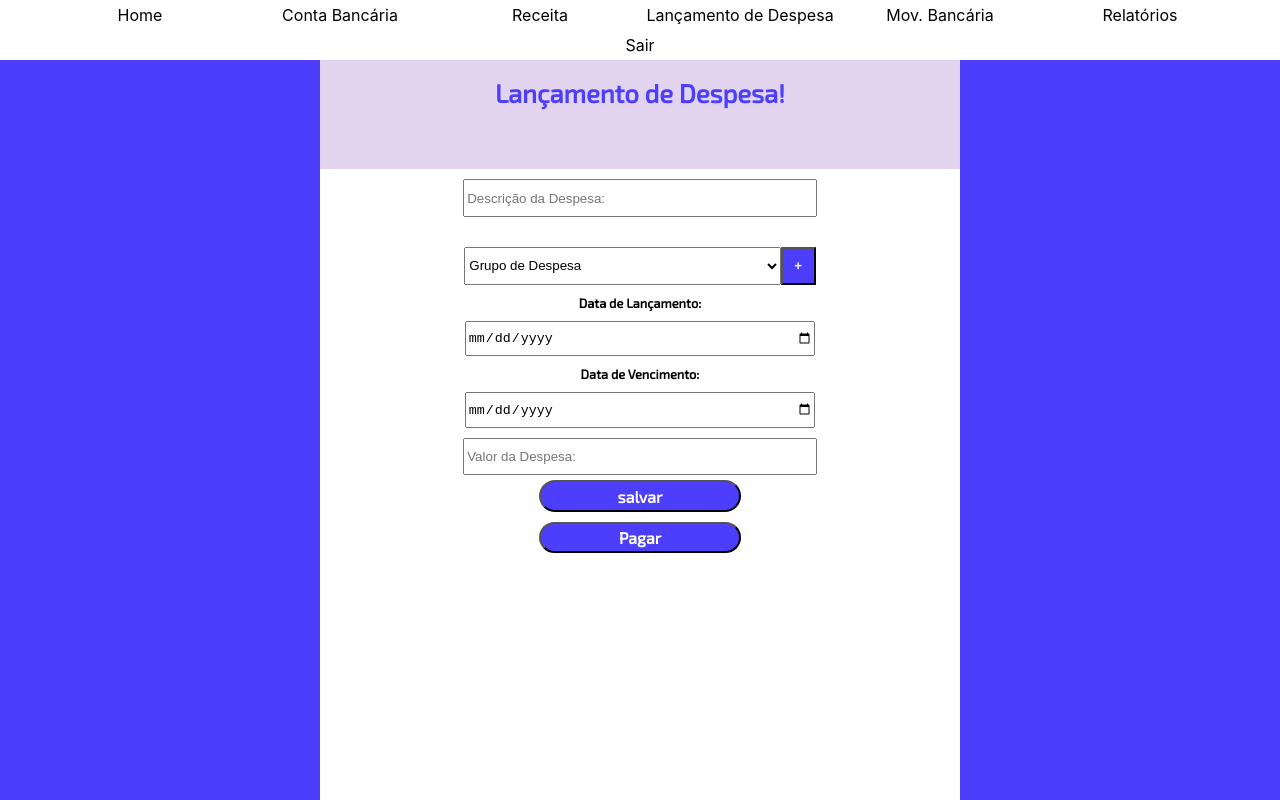
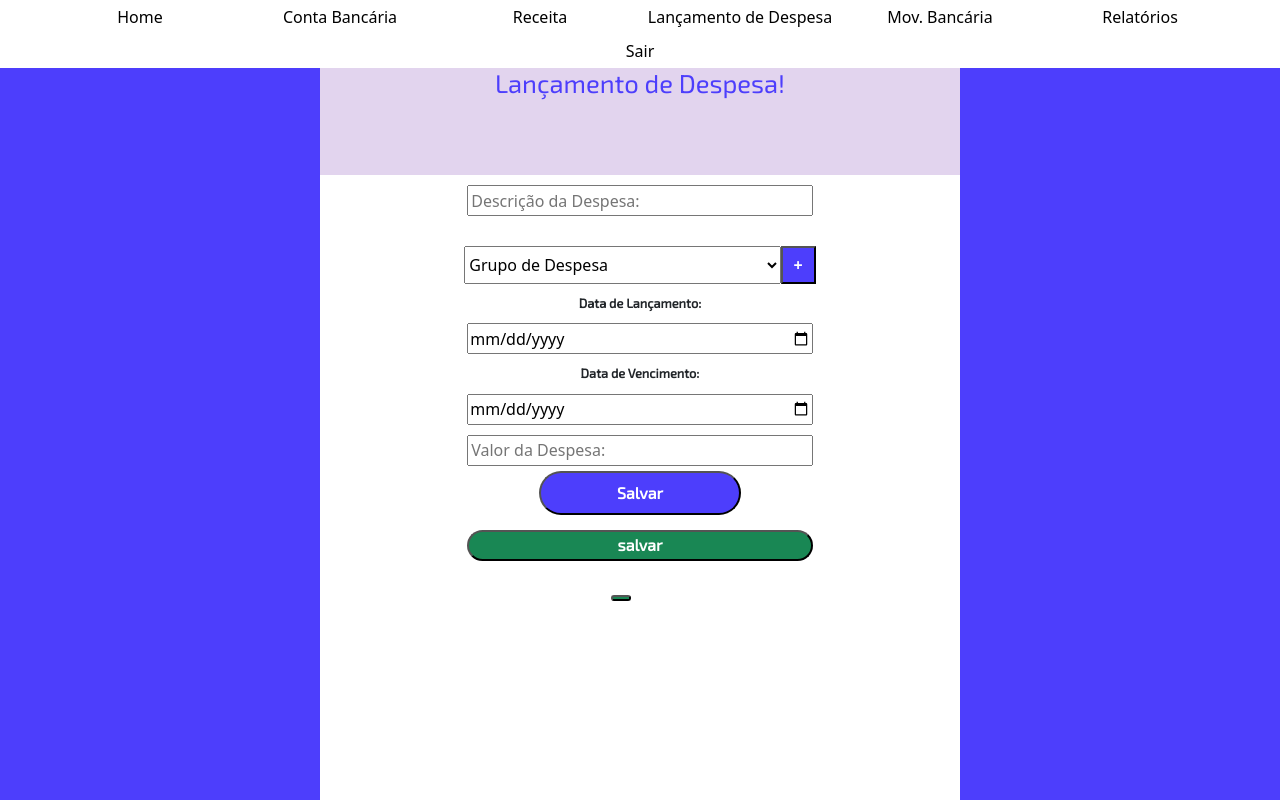
Before and after one commit to jwpires/ProjetoIntegradorSenac, a React (Create React App) app in the folder Projeto Integrador/projeto-cpf/: page /lancamento/Despesa in a window 1280 px wide. Built offline with nearby package versions, Linux system fonts and the light colour scheme.

Commit message:
atualizando

```diff
--- a/Projeto Integrador/projeto-cpf/package.json
+++ b/Projeto Integrador/projeto-cpf/package.json
@@ -10,10 +10,13 @@
     "@types/node": "^16.18.24",
     "@types/react": "^18.0.37",
     "@types/react-dom": "^18.0.11",
+    "bootstrap": "^5.2.3",
     "react": "^18.2.0",
     "react-dom": "^18.2.0",
     "react-router-dom": "^6.11.0",
     "react-scripts": "5.0.1",
+    "reactstrap": "^9.1.10",
+    "save": "^2.9.0",
     "typescript": "^4.9.5",
     "uuid": "^9.0.0",
     "web-vitals": "^2.1.4"
--- a/Projeto Integrador/projeto-cpf/src/components/pages/lancamentoDespesa.tsx
+++ b/Projeto Integrador/projeto-cpf/src/components/pages/lancamentoDespesa.tsx
@@ -2,7 +2,15 @@ import '../../style/style.css';
 import HeaderMenu from '../header/HeaderMenu';
 import { useNavigate } from 'react-router-dom';
 
+import React, { useState } from 'react';
+import { Button, Modal, ModalHeader, ModalBody, ModalFooter } from 'reactstrap';
+
 function LancamentoDespesa(){
+/**--------------------------------------------*/
+    const [modal, setModal] = useState(false);
+
+    const toggle = () => setModal(!modal);
+/**--------------------------------------------*/
     const navegacao = useNavigate();
 
     function handleClickGrupoDespesa(){
@@ -27,7 +35,7 @@ function LancamentoDespesa(){
 
                     <div className='divCadBanco'>
 
-                        <form action="" method="post" className="cadBanco">
+                        <form action=""  className="cadBanco">
                             <input type="text" name="" id="" placeholder='Descrição da Despesa:' />
                             <div className='adiciona-banco'>
                                 <select name="GrupoDespesa" id="">
@@ -48,8 +56,58 @@ function LancamentoDespesa(){
                                 <button type='button' > + </button> {}
                             </div>                                                      */}
 
-                            <input type="submit" id='salvar' value="salvar" />
-                            <button type="submit" className='botao-padrao' onClick={handleClickConfirmaPagamento}>Pagar</button>
+
+                            <button className="botao-padrao">Salvar</button>
+
+
+                            <input type="button" className='botao-pagar'  onClick={toggle} value="salvar" />
+
+
+                            <div className="teste" >
+
+                                <br />
+                                <button className='botao-pagar' onClick={toggle}>Pagar</button>
+
+                                {/* <Button onClick={toggle} >Pagar</Button> */}
+                                <Modal isOpen={modal} toggle={toggle}>
+                                    <ModalHeader toggle={toggle}>Confirmação de pagamento!</ModalHeader>
+                                    <ModalBody>
+
+
+                                                <form action="" className="cadBanco">
+                                                    <input type="text" name="" id="" placeholder='Descrição da Despesa:' />
+
+                                                    <label>Data de Vencimento:</label>
+                                                    <input type="date" name="" id="" />
+
+                                                    <input type="text" name="" id="" placeholder='Valor da Despesa:'/>
+
+                                                    <label>Forma de Pagamento:</label>
+                                                    <div className="raio_group">
+
+                                                        <label><input type="radio" name="tipo_pagamento" id="" />Conta Bancária</label><br />
+                                                        <label><input type="radio" name="tipo_pagamento" id="" />Carteira</label><br />
+
+                                                    </div>
+                                                    <div className='adiciona-banco'>
+                                                            <select name="Banco" id="">
+                                                                <option value="">Informe o Banco</option>
+                                                            </select>
+                                                            <button type='button' > + </button> {/* Botão servirá para direcionar a tela de cadastro da conta bancária. */}
+                                                    </div>
+
+                                                </form>
+                                    </ModalBody>
+                                    <ModalFooter>
+                                        <Button color="primary" onClick={toggle}>
+                                            Confirmar
+                                        </Button>{' '}
+                                        <Button color="secondary" onClick={toggle}>
+                                            Cancelar
+                                        </Button>
+                                    </ModalFooter>
+                                </Modal>
+                            </div>
                         </form>
                     </div>
 
--- a/Projeto Integrador/projeto-cpf/src/components/pages/sobre.tsx
+++ b/Projeto Integrador/projeto-cpf/src/components/pages/sobre.tsx
@@ -1,10 +1,40 @@
 import '../../style/style.css';
 
+import React, { useState } from 'react';
+import { Button, Modal, ModalHeader, ModalBody, ModalFooter } from 'reactstrap';
+
+
 function Sobre() {
+    const [modal, setModal] = useState(false);
+
+    const toggle = () => setModal(!modal);
+
     return(
         <div>
-
-        </div>
+            <Button color="danger" onClick={toggle}>
+            Click Me
+            </Button>
+            <Modal isOpen={modal} toggle={toggle}>
+                <ModalHeader toggle={toggle}>Modal title</ModalHeader>
+                <ModalBody>
+                    Lorem ipsum dolor sit amet, consectetur adipisicing elit, sed do
+                    eiusmod tempor incididunt ut labore et dolore magna aliqua. Ut enim ad
+                    minim veniam, quis nostrud exercitation ullamco laboris nisi ut
+                    aliquip ex ea commodo consequat. Duis aute irure dolor in
+                    reprehenderit in voluptate velit esse cillum dolore eu fugiat nulla
+                    pariatur. Excepteur sint occaecat cupidatat non proident, sunt in
+                    culpa qui officia deserunt mollit anim id est laborum.
+                </ModalBody>
+                <ModalFooter>
+                    <Button color="primary" onClick={toggle}>
+                        Do Something
+                    </Button>{' '}
+                    <Button color="secondary" onClick={toggle}>
+                        Cancel
+                    </Button>
+                </ModalFooter>
+            </Modal>
+      </div>
     );
 }
 
--- a/Projeto Integrador/projeto-cpf/src/index.tsx
+++ b/Projeto Integrador/projeto-cpf/src/index.tsx
@@ -3,6 +3,7 @@ import ReactDOM from 'react-dom/client';
 import './index.css';
 import App from './App';
 import { BrowserRouter} from 'react-router-dom';
+import 'bootstrap/dist/css/bootstrap.min.css';
 
 const root = ReactDOM.createRoot(
   document.getElementById('root') as HTMLElement
--- a/Projeto Integrador/projeto-cpf/src/style/style.css
+++ b/Projeto Integrador/projeto-cpf/src/style/style.css
@@ -109,7 +109,7 @@ da imagem do logo
 
 .botao-padrao, #salvar{
     width: 35%;
-    height: 5%;
+    height: 7%;
     background-color: #4D3EFC;
     color: #FFF;
     font-weight: bold;
@@ -123,6 +123,25 @@ da imagem do logo
     width: 40%;
     font-size: 20px;
     transition: .5s;
+}
+
+.botao-pagar{
+    width: 35%;
+    background-color: #198754;
+    height: 7%;
+    color: #FFF;
+    font-weight: bold;
+    font-size: 16px;
+    font-family: 'Exo 2', sans-serif;
+    border-radius: 25px 25px;
+    margin: 5px 0;
+}
+
+.botao-pagar:hover{
+    width: 40%;
+    font-size: 20px;
+    transition: .5s;
+    background-color: #157347;
 }
 
 .container_imagem{
```
Also changed, not shown: 1 other file (tests, documents, lock files or other folders).
